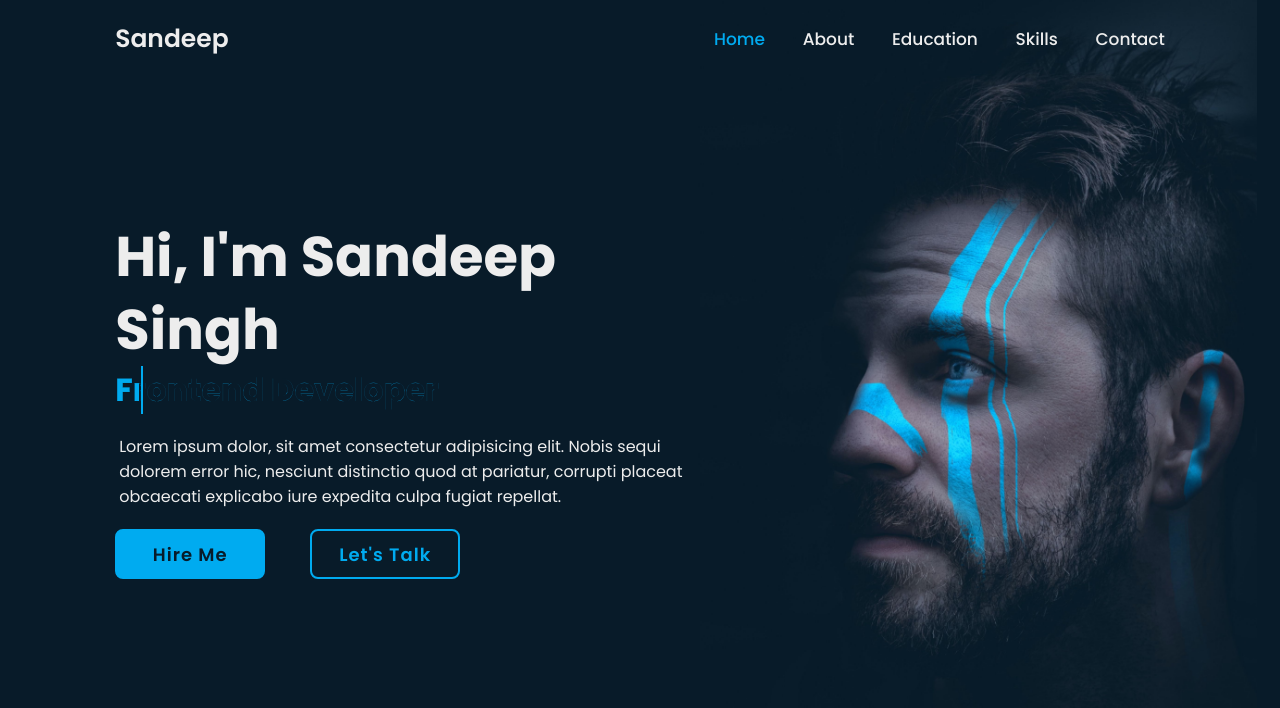
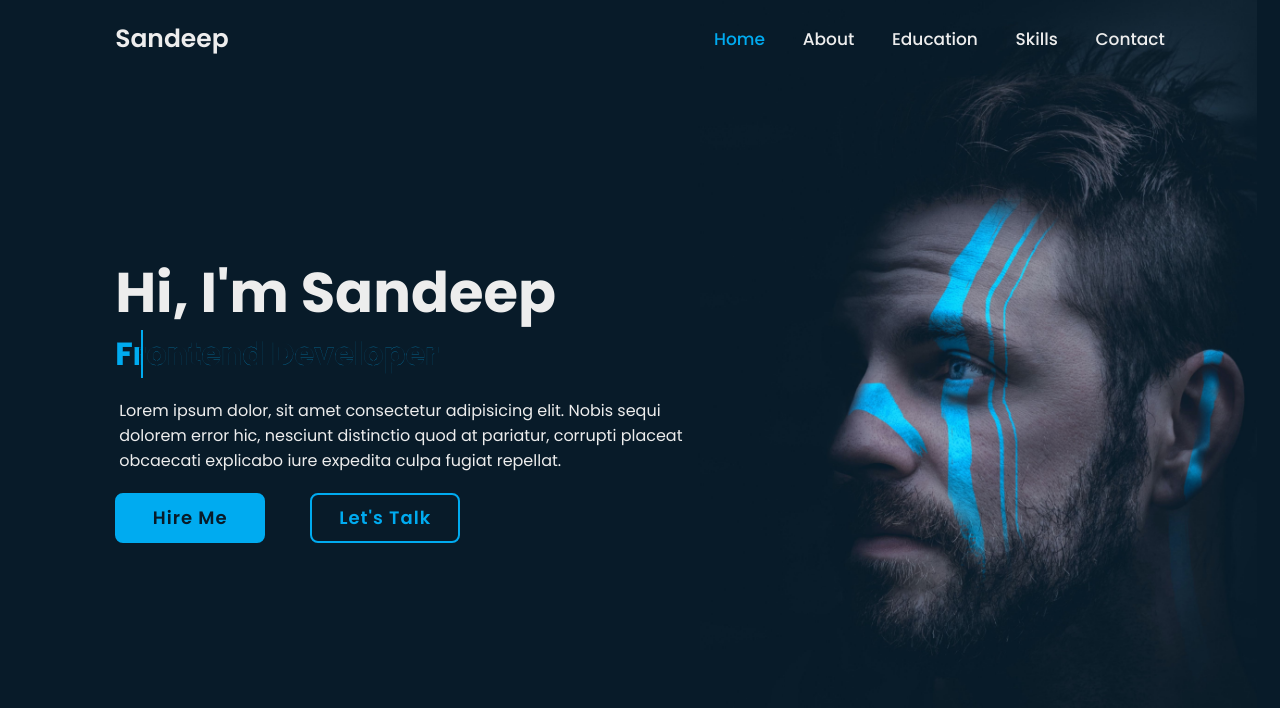
Before and after one commit to sandeepsinghd307/Portfolio, a plain HTML site: page index.html in a window 1280 px wide. Shown: the top 708 px of the page. Drawn offline with nearby package versions, Linux system fonts and the light colour scheme.

Commit message:
Update index.html

```diff
--- a/index.html
+++ b/index.html
@@ -34,7 +34,7 @@
     <!-- home section -->
     <section class="home show-animate" id="home">
         <div class="home-content">
-            <h1>Hi, I'm <span>Sandeep Singh</span><span class="animate" style="--i:2;"></span></h1>
+            <h1>Hi, I'm <span>Sandeep</span><span class="animate" style="--i:2;"></span></h1>
             <div class="text-animate">
                 <h3>Frontend Developer</h3>
                 <span class="animate" style="--i:3;"></span>
```
